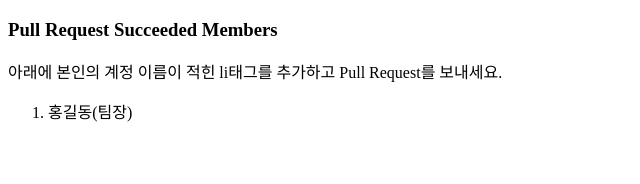
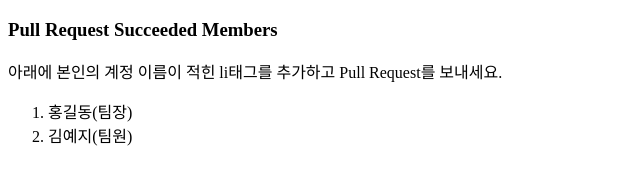
Before and after one commit to athena1998/collaboration, a plain HTML site: page index.html in a window 1280 px wide. Shown: the whole page, without its empty margins (0-640 px from the left). Drawn offline with Linux system fonts and the light colour scheme.

Commit message:
added my name in index.html

```diff
--- a/index.html
+++ b/index.html
@@ -9,6 +9,7 @@
  <p>아래에 본인의 계정 이름이 적힌 li태그를 추가하고 Pull Request를 보내세요.</p>
  <ol>
   <li>홍길동(팀장)</li>
+  <li>김예지(팀원)</li>
  </ol>
 </body>
 </html>
```
